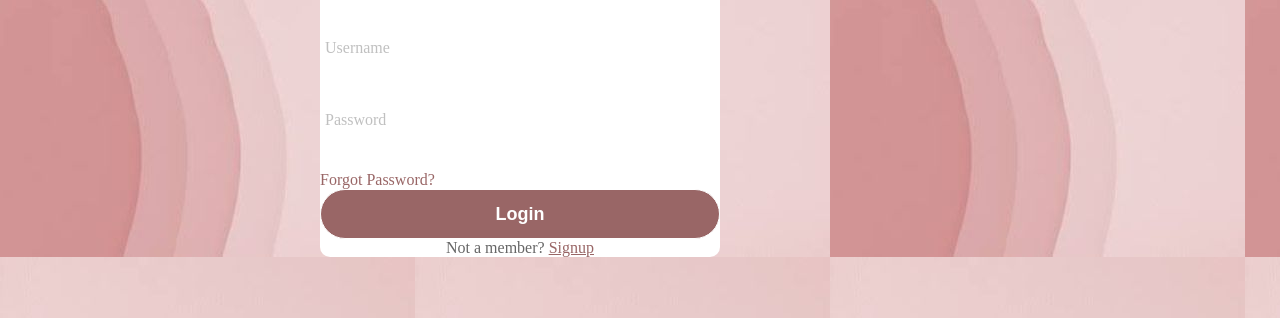
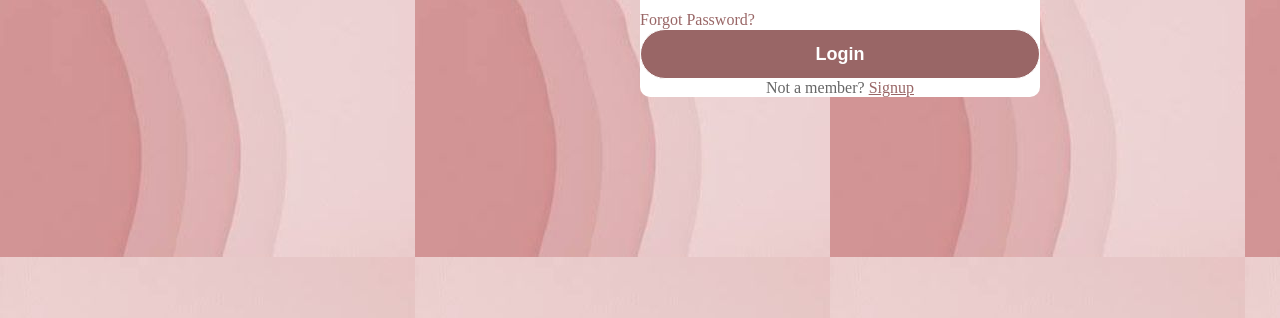
Before and after one commit to daniellebalolot/hi.website, a plain HTML site: page Index.html in a window 1280 px wide. Shown: the part 482-800 px from the top of the page. Drawn offline with Linux system fonts and the light colour scheme.

Commit message:
Update style.css

```diff
--- a/style.css
+++ b/style.css
@@ -7,8 +7,8 @@ overflow:hidden;
 }
 .center {
   position: absolute;
-  top: 50%;
-  left: 25%;
+  top: 30%;
+  left: 50%;
   transform: translate(-50% -50%);
   width: 400px;
   background: white ;
```
